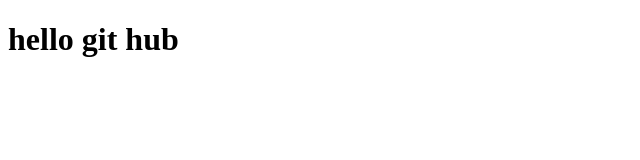
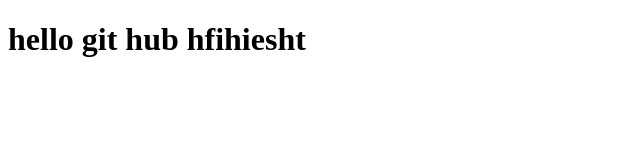
Before and after one commit to koushik-ratchagan/github-tutorial, a plain HTML site: page git-hub/index.html in a window 1280 px wide. Shown: the whole page, without its empty margins (0-640 px from the left). Drawn offline with Linux system fonts and the light colour scheme.

Commit message:
chagedheading

```diff
--- a/git-hub/index.html
+++ b/git-hub/index.html
@@ -8,7 +8,7 @@
 </head>
 <body>
 
-    <h1>hello git hub</h1>
+    <h1>hello git hub hfihiesht</h1>
 
 </body>
 </html>
```
